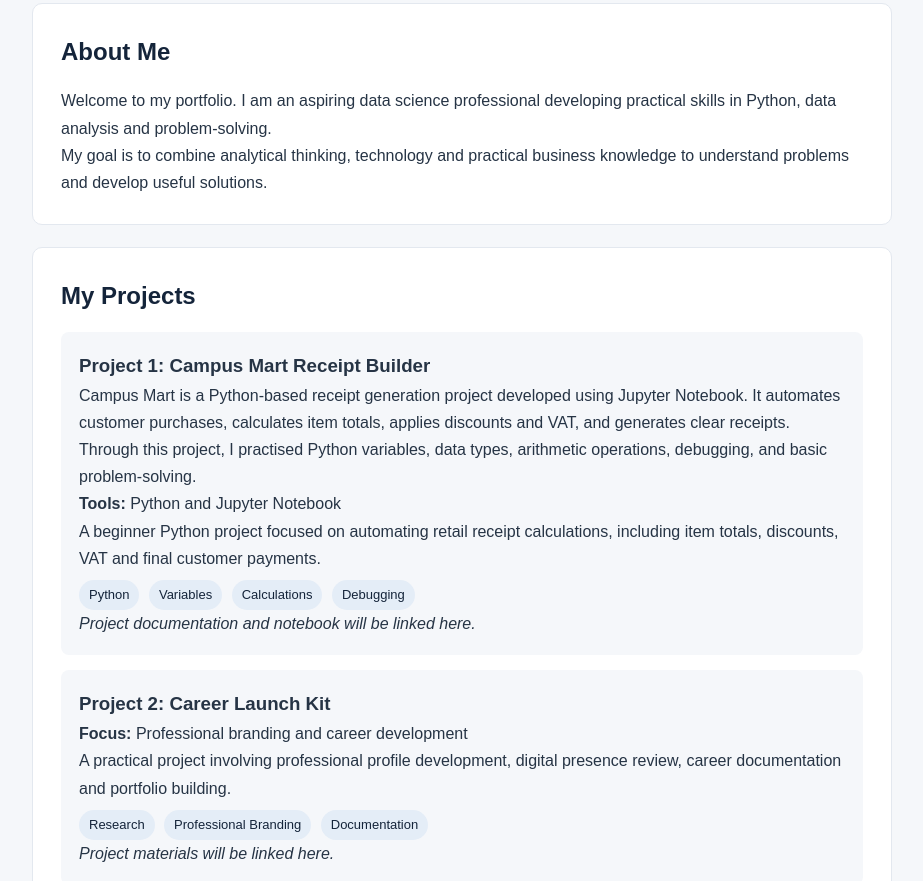
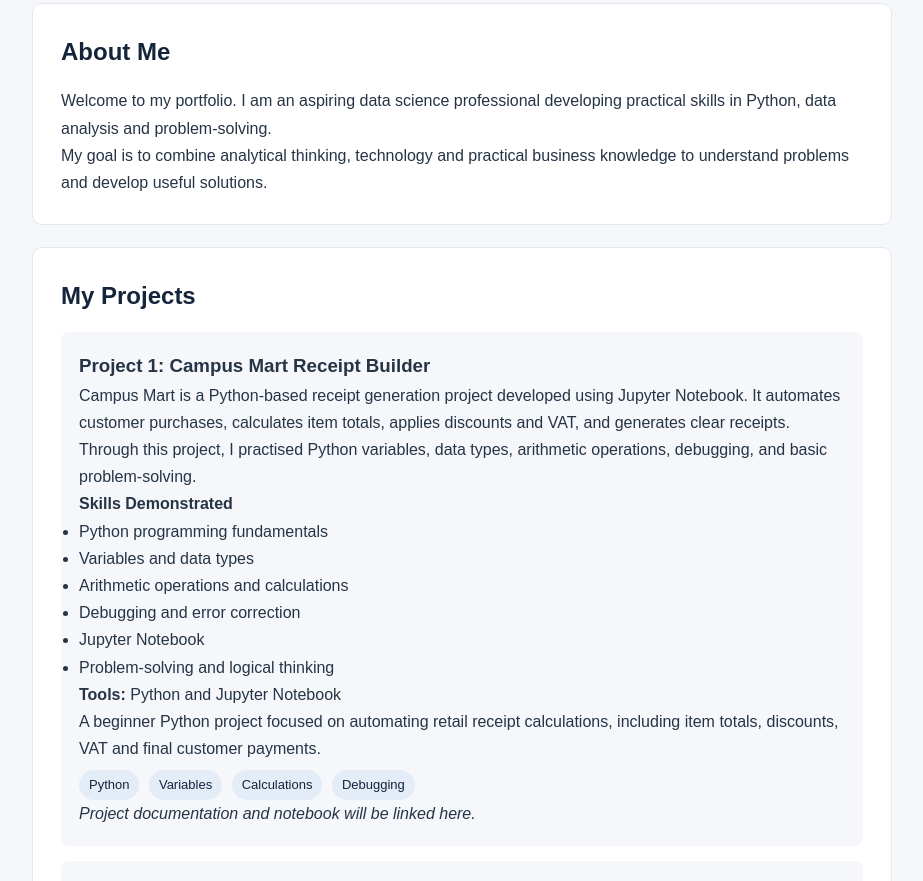
Before and after one commit to IbrahimWako/ibrahimwako.github.io, a plain HTML site: page index.html in a window 1280 px wide. Shown: the part 355-1236 px from the top of the page, without its empty margins (178-1101 px from the left). Drawn offline with Linux system fonts and the light colour scheme.

Commit message:
Update index.html

```diff
--- a/index.html
+++ b/index.html
@@ -150,6 +150,15 @@
   I practised Python variables, data types, arithmetic operations, debugging,
   and basic problem-solving.
 </p>
+                <h4>Skills Demonstrated</h4>
+<ul>
+  <li>Python programming fundamentals</li>
+  <li>Variables and data types</li>
+  <li>Arithmetic operations and calculations</li>
+  <li>Debugging and error correction</li>
+  <li>Jupyter Notebook</li>
+  <li>Problem-solving and logical thinking</li>
+</ul>
                 <p><strong>Tools:</strong> Python and Jupyter Notebook</p>
                 <p>
                     A beginner Python project focused on automating
```
